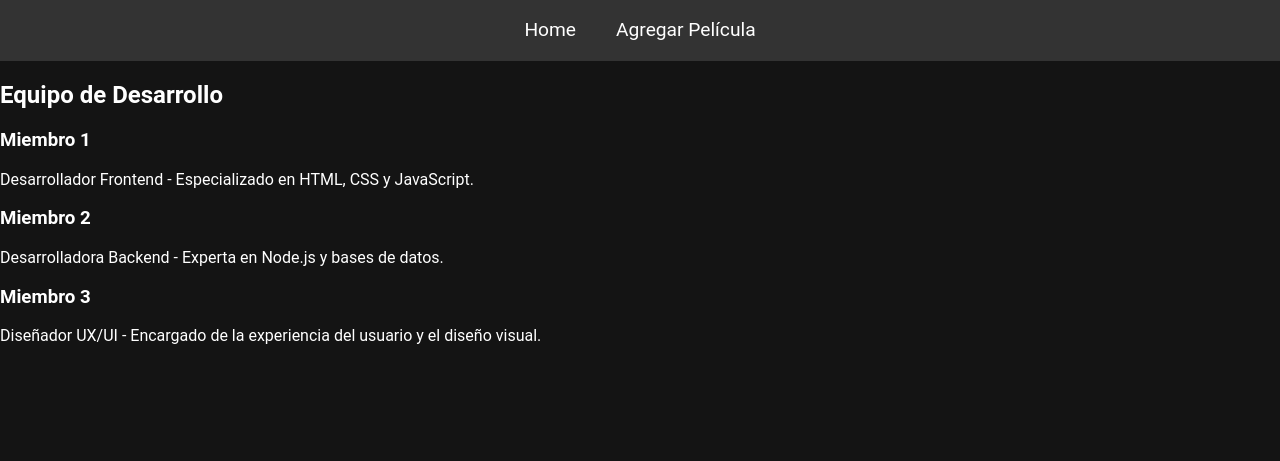
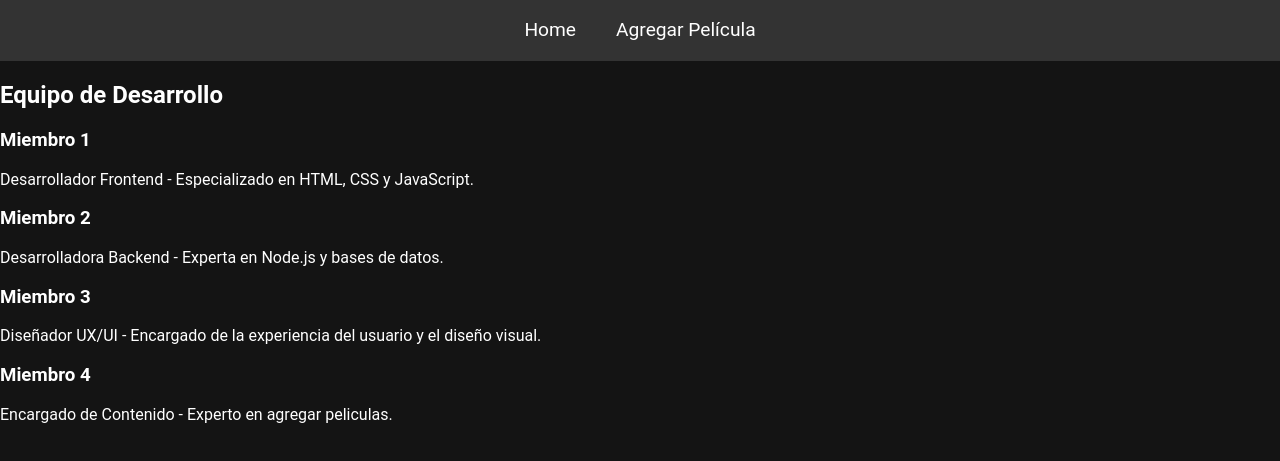
Before and after one commit to ramsesreyero/CRUD-peliculas, a website: page public/team.html in a window 1280 px wide. Shown: the part 89-550 px from the top of the page. Drawn offline with Linux system fonts and the light colour scheme.

Commit message:
actualizacion

```diff
--- a/public/team.html
+++ b/public/team.html
@@ -28,5 +28,9 @@
         <h3>Miembro 3</h3>
         <p>Diseñador UX/UI - Encargado de la experiencia del usuario y el diseño visual.</p>
     </div>
+    <div>
+        <h3>Miembro 4</h3>
+        <p>Encargado de Contenido - Experto en agregar peliculas.</p>
+    </div>
 </body>
 </html>
```
